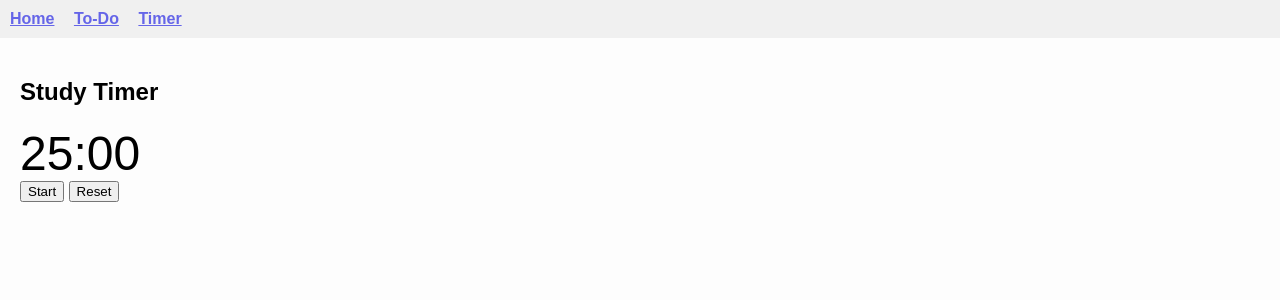
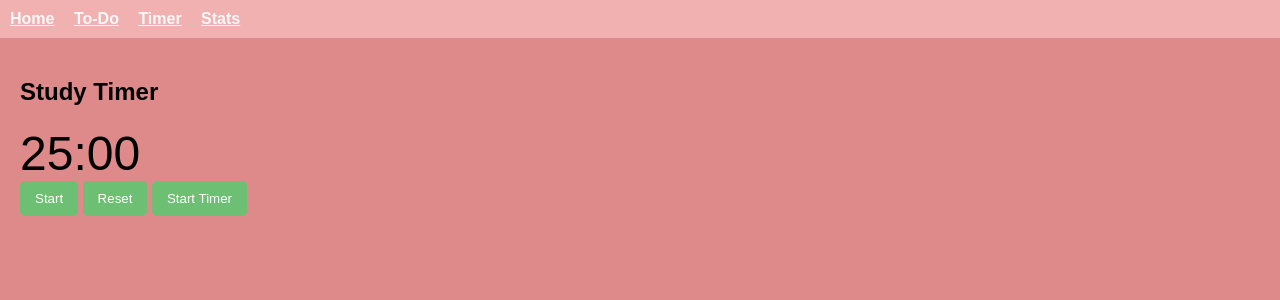
Before and after one commit to ksu-is/StudyNest, a Flask app: page /timer in a window 1280 px wide. Shown: the top 300 px of the page. Run offline with Flask 3, Linux system fonts and the light colour scheme.

Commit message:
Created and added new codes
Overall i added new app routes, created a chart, added a stats dashboard, and updated the styling.

```diff
--- a/app.py
+++ b/app.py
@@ -1,6 +1,13 @@
 from flask import Flask, render_template, request, redirect, url_for
 
 import sqlite3
+import os
+
+import matplotlib
+matplotlib.use('Agg')
+import matplotlib.pyplot as plt
+from datetime import datetime, timedelta
+
 
 def init_db():
     conn = sqlite3.connect('studynest.db')
@@ -14,9 +21,38 @@ def init_db():
     ''')
     conn.commit()
     conn.close()
+def init_sessions_db():
+    conn = sqlite3.connect('studynest.db')
+    c = conn.cursor()
+    c.execute('''
+        CREATE TABLE IF NOT EXISTS sessions (
+            id INTEGER PRIMARY KEY AUTOINCREMENT,
+            timestamp DATETIME DEFAULT CURRENT_TIMESTAMP
+        )
+    ''')
+    conn.commit()
+    conn.close()
+
+def init_settings_db():
+    conn = sqlite3.connect('studynest.db')
+    c = conn.cursor()
+    c.execute('''
+        CREATE TABLE IF NOT EXISTS settings (
+            id INTEGER PRIMARY KEY,
+            timer_length INTEGER DEFAULT 25,
+            task_goal INTEGER DEFAULT 3
+        )
+    ''')
+    # Insert default row if not exists
+    c.execute("INSERT OR IGNORE INTO settings (id) VALUES (1)")
+    conn.commit()
+    conn.close()
+
 
 app = Flask(__name__)
 init_db()
+init_sessions_db()
+init_settings_db()
 tasks = []
 
 @app.route("/")
@@ -73,5 +109,59 @@ def undo(task_id):
 def timer():
     return render_template("timer.html")
 
+@app.route("/stats")
+def stats():
+    conn = sqlite3.connect('studynest.db')
+    c = conn.cursor()
+
+    c.execute("SELECT COUNT(*) FROM tasks WHERE completed = 1")
+    total_completed_tasks = c.fetchone()[0]
+
+    c.execute("SELECT COUNT(*) FROM sessions")
+    result = c.fetchone()
+    total_sessions = result[0] if result else 0
+
+    # Get all session timestamps
+    c.execute("SELECT timestamp FROM sessions ORDER BY timestamp DESC")
+    session_dates = [datetime.strptime(row[0], '%Y-%m-%d %H:%M:%S') for row in c.fetchall()]
+
+    streak = 0
+    today = datetime.now().date()
+
+    for date in session_dates:
+        if date.date() == today or date.date() == today - timedelta(days=streak):
+            streak += 1
+        else:
+            break
+
+
+    conn.close()
+
+    labels = ['Completed Tasks', 'Study Sessions']
+    values = [total_completed_tasks, total_sessions]
+
+    plt.figure(figsize=(5,5))
+    plt.bar(labels, values, color=['green', 'blue'])
+    plt.title('Study Progress')
+    plt.ylabel('Count')
+
+    # Save chart to static folder
+    chart_path = os.path.join('static', 'chart.png')
+    plt.savefig(chart_path)
+    plt.close()
+    return render_template("stats.html", total_completed_tasks=total_completed_tasks, total_sessions=total_sessions, streak=streak)
+
+
+@app.route("/start_session")
+def start_session():
+    conn = sqlite3.connect('studynest.db')
+    c = conn.cursor()
+    c.execute("INSERT INTO sessions DEFAULT VALUES")
+    conn.commit()
+    conn.close()
+    return redirect(url_for("timer"))
+
+
+
 if __name__ == "__main__":
     app.run(debug=True)
--- a/static/style.css
+++ b/static/style.css
@@ -1,19 +1,41 @@
 body {
     font-family:Arial, Helvetica, sans-serif;
-    background-color: rgb(253, 253, 253);
+    background-color: rgb(223, 138, 138);
     margin: 0;
     padding: 0;
 }
+header {
+    background-color: aliceblue;
+    padding: 1rem;
+    color: white
+}
 nav {
-    background-color: #f0f0f0;
+    background-color: #f2b1b1;
     padding: 10px;
 }
 nav a {
     text-decoration: underline;
-    color: rgb(101, 101, 232);
+    color: rgb(248, 248, 248);
     margin-right: 15px;
     font-weight: bold;
 }
+main {
+    max-width: 700px;
+    margin: 30px auto;
+    padding: 20px;
+    background-color: white;
+    border-radius: 10px;
+    box-shadow: 0 0 10px rgba(0,0,0,0.1);
+}
+button {
+    background-color: #6dbf73;
+    color: white;
+    border: none;
+    padding: 10px 15px;
+    border-radius: 5px;
+    cursor: pointer;
+}
+
 .content {
     padding: 20px;
 }
--- a/templates/base.html
+++ b/templates/base.html
@@ -10,6 +10,7 @@
         <a href="/">Home</a>
         <a href="/todo">To-Do</a>
         <a href="/timer">Timer</a>
+        <a href="/stats">Stats</a>
       </nav>
     <div class="content">
         {% block content %}{% endblock %}
--- a/templates/timer.html
+++ b/templates/timer.html
@@ -7,6 +7,10 @@
 
 <button onclick="startTimer()">Start</button>
 <button onclick="resetTimer()">Reset</button>
+<a href="/start_session">
+    <button>Start Timer</button>
+</a>
+
 
 <script>
 let timer;
```
Also changed, not shown: projectroadmap.md (+7 -9 lines), templates/stats.html (added, +15 -0 lines), README.md, static/chart.png (added), studynest.db, 1 other file.
